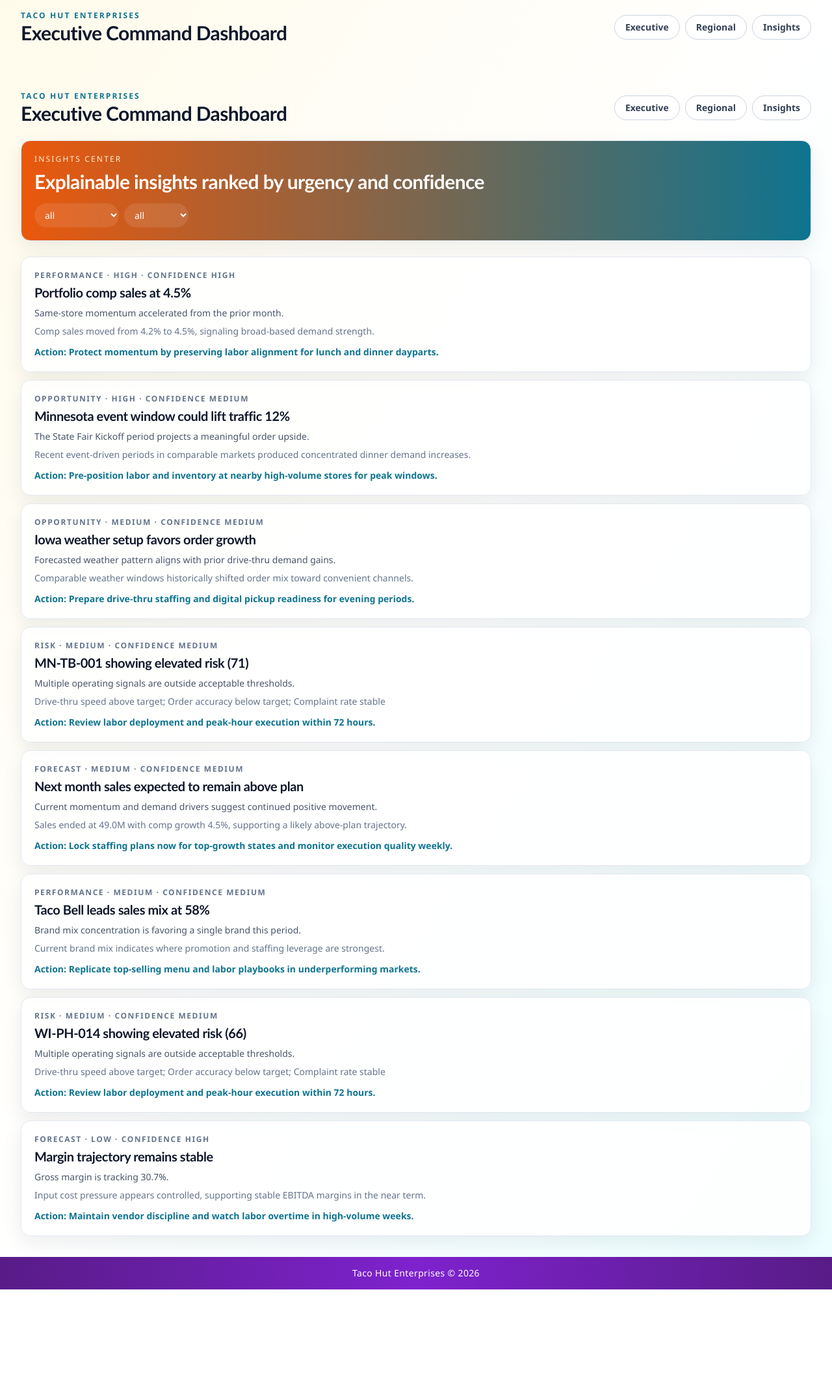
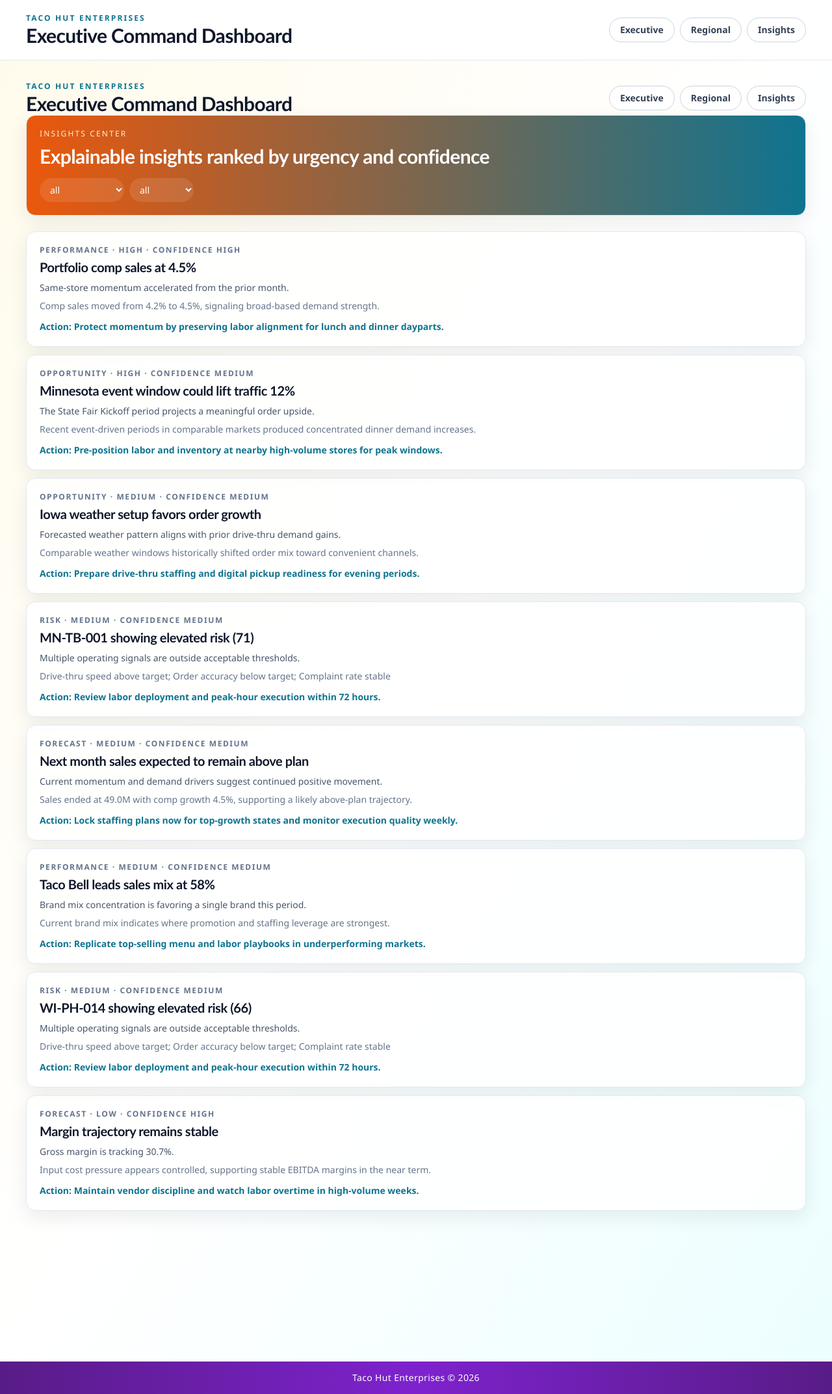
Before and after one commit to davidkrinn/300-op-dashboard, a Next.js app: page /insights in a window 1280 px wide. Shown: the whole page at 65% size. Before the commit the page ends 1985 px from the top, so only its background shows below. Built offline with nearby package versions, Linux system fonts and the light colour scheme.

Commit message:
attempting to get the spacing actually working. removed header from topnav

```diff
--- a/src/app/layout.tsx
+++ b/src/app/layout.tsx
@@ -1,6 +1,5 @@
 import type { Metadata } from "next"
 import "@/app/globals.css"
-import Footer from "@/components/Footer"
 import { TopNav } from "@/components/layout/TopNav"
 
 export const metadata: Metadata = {
@@ -11,30 +10,32 @@
 export default function RootLayout({ children }: { children: React.ReactNode }) {
   return (
     <html lang="en">
-      <body className="font-body">
+      <body className="font-body bg-slate-50">
         <div className="flex flex-col min-h-screen">
-          {/* Full-width header with responsive inner content */}
-          <header className="w-full">
-            <div className="mx-auto w-full max-w-[1280px] px-4 sm:px-6 lg:px-8 py-4">
+
+          {/* Full-width header */}
+          <header className="w-full border-b border-slate-200 bg-white">
+            <div className="mx-auto w-full max-w-[1280px] px-4 sm:px-6 lg:px-10 py-5">
               <TopNav />
             </div>
           </header>
 
-          {/* Full-width main with responsive inner content */}
+          {/* Centered, responsive main content */}
           <main className="flex-1 w-full">
-            <div className="mx-auto w-full max-w-[1280px] px-4 sm:px-6 lg:px-8 py-8">
+            <div className="mx-auto w-full max-w-[1280px] px-4 sm:px-6 lg:px-10 py-8">
               {children}
             </div>
           </main>
 
-          {/* Full-width footer with responsive inner content */}
-          <footer className="w-full bg-gradient-to-r from-purple-900 via-purple-700 to-purple-900">
-            <div className="mx-auto w-full max-w-[1280px] px-4 sm:px-6 lg:px-8 h-[50px] flex items-center justify-center">
+          {/* Full-width footer */}
+          <footer className="w-full bg-gradient-to-r from-purple-900 via-purple-700 to-purple-900 mt-[200px]">
+            <div className="mx-auto w-full max-w-[1280px] px-4 sm:px-6 lg:px-10 h-[50px] flex items-center justify-center">
               <span className="text-white text-sm font-medium tracking-wide">
                 Taco Hut Enterprises &copy; 2026
               </span>
             </div>
           </footer>
+
         </div>
       </body>
     </html>
--- a/src/components/layout/TopNav.tsx
+++ b/src/components/layout/TopNav.tsx
@@ -8,7 +8,7 @@
 
 export function TopNav() {
   return (
-    <header className="mb-6 flex flex-wrap items-center justify-between gap-3">
+    <div className="flex flex-wrap items-center justify-between gap-3">
       <div>
         <p className="text-xs font-semibold uppercase tracking-[0.18em] text-cyan-700">Taco Hut Enterprises</p>
         <h1 className="text-3xl font-bold text-slate-900">Executive Command Dashboard</h1>
@@ -24,6 +24,6 @@
           </Link>
         ))}
       </nav>
-    </header>
+    </div>
   )
 }
```
